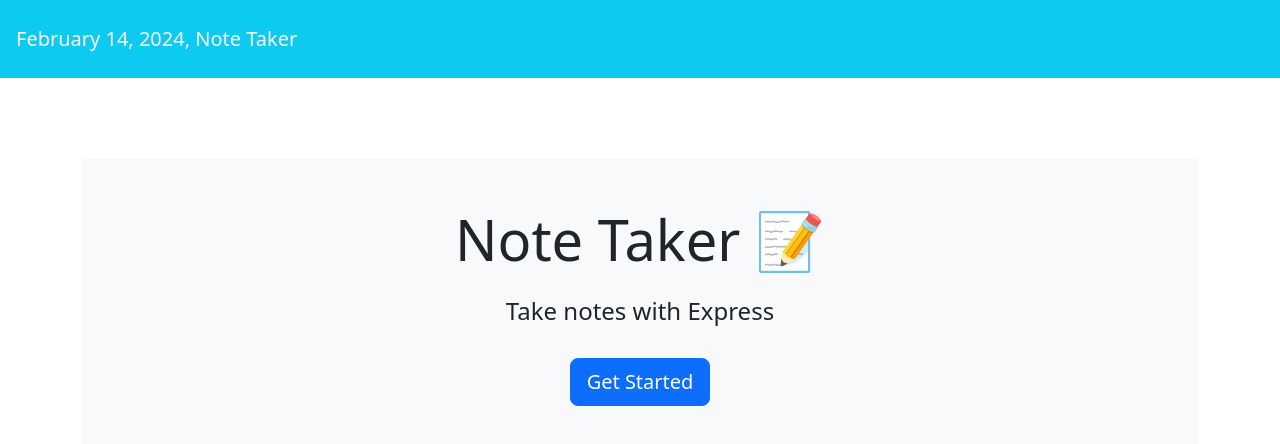
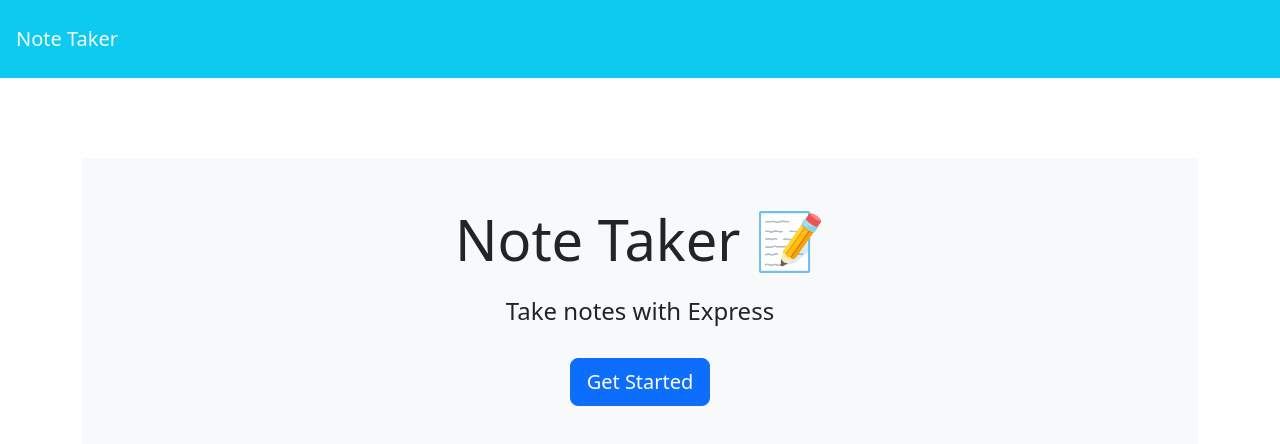
Before and after one commit to fswDevSteph/note-taking-app, a website: page public/index.html in a window 1280 px wide. Drawn offline with nearby package versions, Linux system fonts and the light colour scheme; no server answers.

Commit message:
reverted my js mess up :/

```diff
--- a/public/assets/js/index.js
+++ b/public/assets/js/index.js
@@ -5,41 +5,15 @@
 let newNoteBtn;
 let noteList;
 
-//! Using Day.js to make it better
-// // Get the current date using Day.js
-// const currentDate = dayjs();
-// // Get the span element to display the current date
-// const currentDateSpan = document.getElementById('current-date');
-// // Format the date using Day.js
-// const formattedDate = currentDate.format('MMMM DD, YYYY');
-// // Set the formatted date to the span element
-// currentDateSpan.textContent = formattedDate;
-
-// index.js
-
-document.addEventListener('DOMContentLoaded', () => {
-  // Get the current date using Day.js
-  const currentDate = dayjs();
-  // Get the span element to display the current date
-  const currentDateSpan = document.getElementById('current-date');
-  // Format the date using Day.js
-  const formattedDate = currentDate.format('MMMM DD, YYYY');
-  // Set the formatted date to the span element
-  currentDateSpan.textContent = formattedDate;
-
-  // Your other JavaScript code goes here...
-
-  // For example:
-  const noteForm = document.querySelector('.note-form');
-  const noteTitle = document.querySelector('.note-title');
-  const noteText = document.querySelector('.note-textarea');
-  const saveNoteBtn = document.querySelector('.save-note');
-  const newNoteBtn = document.querySelector('.new-note');
-  const noteList = document.getElementById('list-group');
-  const clearBtn = document.querySelector('.clear-btn');
-
-  // Rest of your JavaScript code for handling notes...
-});
+if (window.location.pathname === '/notes') {
+  noteForm = document.querySelector('.note-form');
+  noteTitle = document.querySelector('.note-title');
+  noteText = document.querySelector('.note-textarea');
+  saveNoteBtn = document.querySelector('.save-note');
+  newNoteBtn = document.querySelector('.new-note');
+  clearBtn = document.querySelector('.clear-btn');
+  noteList = document.querySelectorAll('.list-container .list-group');
+}
 
 // Show an element
 const show = (elem) => {
--- a/public/index.html
+++ b/public/index.html
@@ -12,7 +12,7 @@
 
 <body>
   <nav class="navbar bg-info">
-    <a class="navbar-brand text-light p-3" href="/"><span id="current-date"></span>, Note Taker
+    <a class="navbar-brand text-light p-3" href="/">Note Taker
     </a>
   </nav>
   <div class="container">
@@ -23,7 +23,6 @@
     </div>
   </div>
   <script src="/assets/js/index.js"></script>
-  <script src="https://cdn.jsdelivr.net/npm/dayjs@1.10.7/dayjs.min.js"></script>
 </body>
 
 </html>
```
Also changed, not shown: db/db.json (+1 -7 lines).
